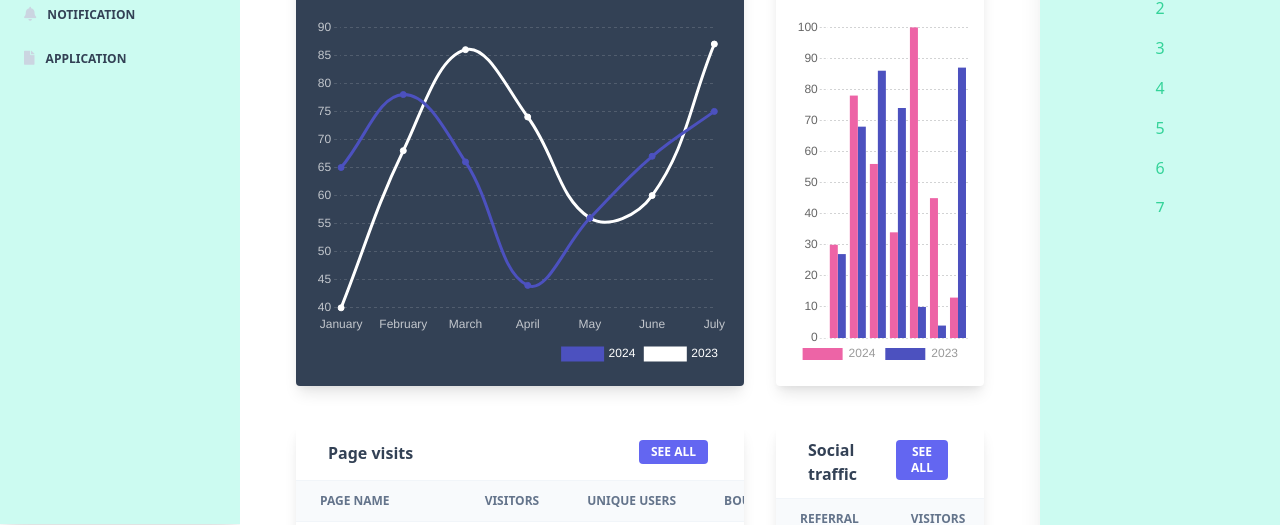
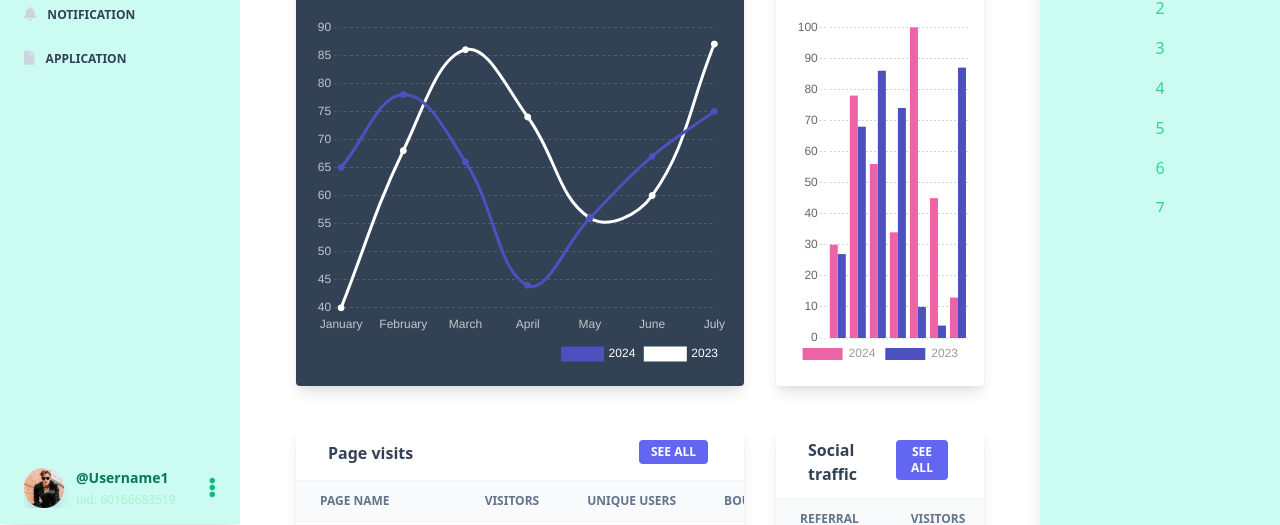
Before and after one commit to kelvinau125/Care4Stray, a Vue app: page /user/news in a window 1280 px wide. Shown: the part 276-801 px from the top of the page. Built offline with nearby package versions, Linux system fonts and the light colour scheme.

Commit message:
user news

```diff
--- /dev/null
+++ b/src/components/Dropdowns/AdminDropdown.vue
@@ -0,0 +1,84 @@
+<template>
+  <div>
+    <a
+      class="text-blueGray-500 block"
+      href="#pablo"
+      ref="btnDropdownRef"
+      v-on:click="toggleDropdown($event)"
+    >
+      <div class="items-center flex">
+        <span
+          class="w-12 h-12 text-sm text-white bg-blueGray-200 inline-flex items-center justify-center rounded-full"
+        >
+          <img
+            alt="..."
+            class="w-full rounded-full align-middle border-none shadow-lg"
+            :src="image"
+          />
+        </span>
+      </div>
+    </a>
+    <div
+      ref="popoverDropdownRef"
+      class="bg-white text-base z-50 float-left py-2 list-none text-left rounded shadow-lg min-w-48"
+      v-bind:class="{
+        hidden: !dropdownPopoverShow,
+        block: dropdownPopoverShow,
+      }"
+    >
+      <a
+        href="javascript:void(0);"
+        class="text-sm py-2 px-4 font-normal block w-full whitespace-nowrap bg-transparent text-blueGray-700"
+      >
+        Action
+      </a>
+      <a
+        href="javascript:void(0);"
+        class="text-sm py-2 px-4 font-normal block w-full whitespace-nowrap bg-transparent text-blueGray-700"
+      >
+        Another action
+      </a>
+      <a
+        href="javascript:void(0);"
+        class="text-sm py-2 px-4 font-normal block w-full whitespace-nowrap bg-transparent text-blueGray-700"
+      >
+        Something else here
+      </a>
+      <div class="h-0 my-2 border border-solid border-blueGray-100" />
+      <a
+        href="javascript:void(0);"
+        class="text-sm py-2 px-4 font-normal block w-full whitespace-nowrap bg-transparent text-blueGray-700"
+      >
+        Seprated link
+      </a>
+    </div>
+  </div>
+</template>
+
+<script>
+import { createPopper } from "@popperjs/core";
+
+import image from "@/assets/img/team-1-800x800.jpg";
+
+export default {
+  data() {
+    return {
+      dropdownPopoverShow: false,
+      image: image,
+    };
+  },
+  methods: {
+    toggleDropdown: function (event) {
+      event.preventDefault();
+      if (this.dropdownPopoverShow) {
+        this.dropdownPopoverShow = false;
+      } else {
+        this.dropdownPopoverShow = true;
+        createPopper(this.$refs.btnDropdownRef, this.$refs.popoverDropdownRef, {
+          placement: "bottom-start",
+        });
+      }
+    },
+  },
+};
+</script>
--- a/src/components/Dropdowns/UserDropdown.vue
+++ b/src/components/Dropdowns/UserDropdown.vue
@@ -1,54 +1,41 @@
 <template>
   <div>
-    <a
-      class="text-blueGray-500 block"
-      href="#pablo"
-      ref="btnDropdownRef"
-      v-on:click="toggleDropdown($event)"
-    >
-      <div class="items-center flex">
-        <span
-          class="w-12 h-12 text-sm text-white bg-blueGray-200 inline-flex items-center justify-center rounded-full"
-        >
-          <img
-            alt="..."
-            class="w-full rounded-full align-middle border-none shadow-lg"
-            :src="image"
-          />
-        </span>
+    <a class="text-blueGray-500 block" href="#pablo" ref="btnDropdownRef" v-on:click="toggleDropdown($event)">
+      <div class="items-center flex justify-between">
+        <div class="flex flex-row items-center justify-center gap-3">
+          <span class="w-10 h-10 text-sm text-white bg-blueGray-200 inline-flex items-center justify-center rounded-full">
+            <img alt="..." class="w-full rounded-full align-middle border-none shadow-lg" :src="image" />
+          </span>
+
+          <div class="flex flex-col gap-1">
+            <span class="text-emerald-700 text-sm font-bold">@Username1</span>
+            <span class="text-emerald-200 text-xs">uid: 60166683519</span>
+          </div>
+        </div>
+
+        <i class="fas fa-ellipsis-v text-emerald-500 text-xl"></i>
       </div>
     </a>
-    <div
-      ref="popoverDropdownRef"
-      class="bg-white text-base z-50 float-left py-2 list-none text-left rounded shadow-lg min-w-48"
-      v-bind:class="{
+    <div ref="popoverDropdownRef"
+      class="bg-white text-base z-50 float-left py-2 list-none text-left rounded shadow-lg min-w-48" v-bind:class="{
         hidden: !dropdownPopoverShow,
         block: dropdownPopoverShow,
-      }"
-    >
-      <a
-        href="javascript:void(0);"
-        class="text-sm py-2 px-4 font-normal block w-full whitespace-nowrap bg-transparent text-blueGray-700"
-      >
-        Action
+      }">
+      <a href="javascript:void(0);"
+        class="text-sm py-2 px-4 font-normal block w-full whitespace-nowrap bg-transparent text-blueGray-700">
+        is this user
       </a>
-      <a
-        href="javascript:void(0);"
-        class="text-sm py-2 px-4 font-normal block w-full whitespace-nowrap bg-transparent text-blueGray-700"
-      >
+      <a href="javascript:void(0);"
+        class="text-sm py-2 px-4 font-normal block w-full whitespace-nowrap bg-transparent text-blueGray-700">
         Another action
       </a>
-      <a
-        href="javascript:void(0);"
-        class="text-sm py-2 px-4 font-normal block w-full whitespace-nowrap bg-transparent text-blueGray-700"
-      >
+      <a href="javascript:void(0);"
+        class="text-sm py-2 px-4 font-normal block w-full whitespace-nowrap bg-transparent text-blueGray-700">
         Something else here
       </a>
       <div class="h-0 my-2 border border-solid border-blueGray-100" />
-      <a
-        href="javascript:void(0);"
-        class="text-sm py-2 px-4 font-normal block w-full whitespace-nowrap bg-transparent text-blueGray-700"
-      >
+      <a href="javascript:void(0);"
+        class="text-sm py-2 px-4 font-normal block w-full whitespace-nowrap bg-transparent text-blueGray-700">
         Seprated link
       </a>
     </div>
--- a/src/components/Navbars/AdminNavbar.vue
+++ b/src/components/Navbars/AdminNavbar.vue
@@ -32,7 +32,7 @@
       </form>
       <!-- User -->
       <ul class="flex-col md:flex-row list-none items-center hidden md:flex">
-        <user-dropdown />
+        <admin-dropdown />
       </ul>
     </div>
   </nav>
@@ -40,11 +40,11 @@
 </template>
 
 <script>
-import UserDropdown from "@/components/Dropdowns/UserDropdown.vue";
+import AdminDropdown from "@/components/Dropdowns/AdminDropdown.vue";
 
 export default {
   components: {
-    UserDropdown,
+    AdminDropdown,
   },
 };
 </script>
--- a/src/components/Sidebar/Sidebar.vue
+++ b/src/components/Sidebar/Sidebar.vue
@@ -26,7 +26,7 @@
           <notification-dropdown />
         </li>
         <li class="inline-block relative">
-          <user-dropdown />
+          <admin-dropdown />
         </li>
       </ul>
       <!-- Collapse -->
@@ -348,7 +348,7 @@
 
 <script>
 import NotificationDropdown from "@/components/Dropdowns/NotificationDropdown.vue";
-import UserDropdown from "@/components/Dropdowns/UserDropdown.vue";
+import AdminDropdown from "@/components/Dropdowns/AdminDropdown.vue";
 
 export default {
   data() {
@@ -363,7 +363,7 @@ export default {
   },
   components: {
     NotificationDropdown,
-    UserDropdown,
+    AdminDropdown,
   },
 };
 </script>
--- a/src/components/Sidebar/UserSidebar.vue
+++ b/src/components/Sidebar/UserSidebar.vue
@@ -9,12 +9,6 @@
         type="button" v-on:click="toggleCollapseShow('bg-white m-2 py-3 px-6')">
         <i class="fas fa-bars"></i>
       </button>
-      <!-- Brand -->
-      <!-- <router-link
-        class="md:block text-left md:pb-2 text-blueGray-600 mr-0 inline-block whitespace-nowrap text-sm uppercase font-bold p-4 px-0"
-        to="/">
-        Care4Stray
-      </router-link> -->
       <!-- User -->
       <ul class="md:hidden items-center flex flex-wrap list-none">
         <li class="inline-block relative">
@@ -57,8 +51,8 @@
 
         <!-- Divider -->
         <!-- <hr class="my-4 md:min-w-full" /> -->
+
         <!-- Navigation -->
-
         <ul class="md:flex-col md:min-w-full flex flex-col list-none">
           <li class="items-center">
             <router-link to="/user/news" v-slot="{ href, navigate, isActive }">
@@ -100,8 +94,8 @@
           </li>
         </ul>
 
-        <div>
-
+        <div class="md:mt-auto">
+          <user-dropdown />
         </div>
       </div>
     </div>
```
Also changed, not shown: src/assets/styles/tailwind.css.
